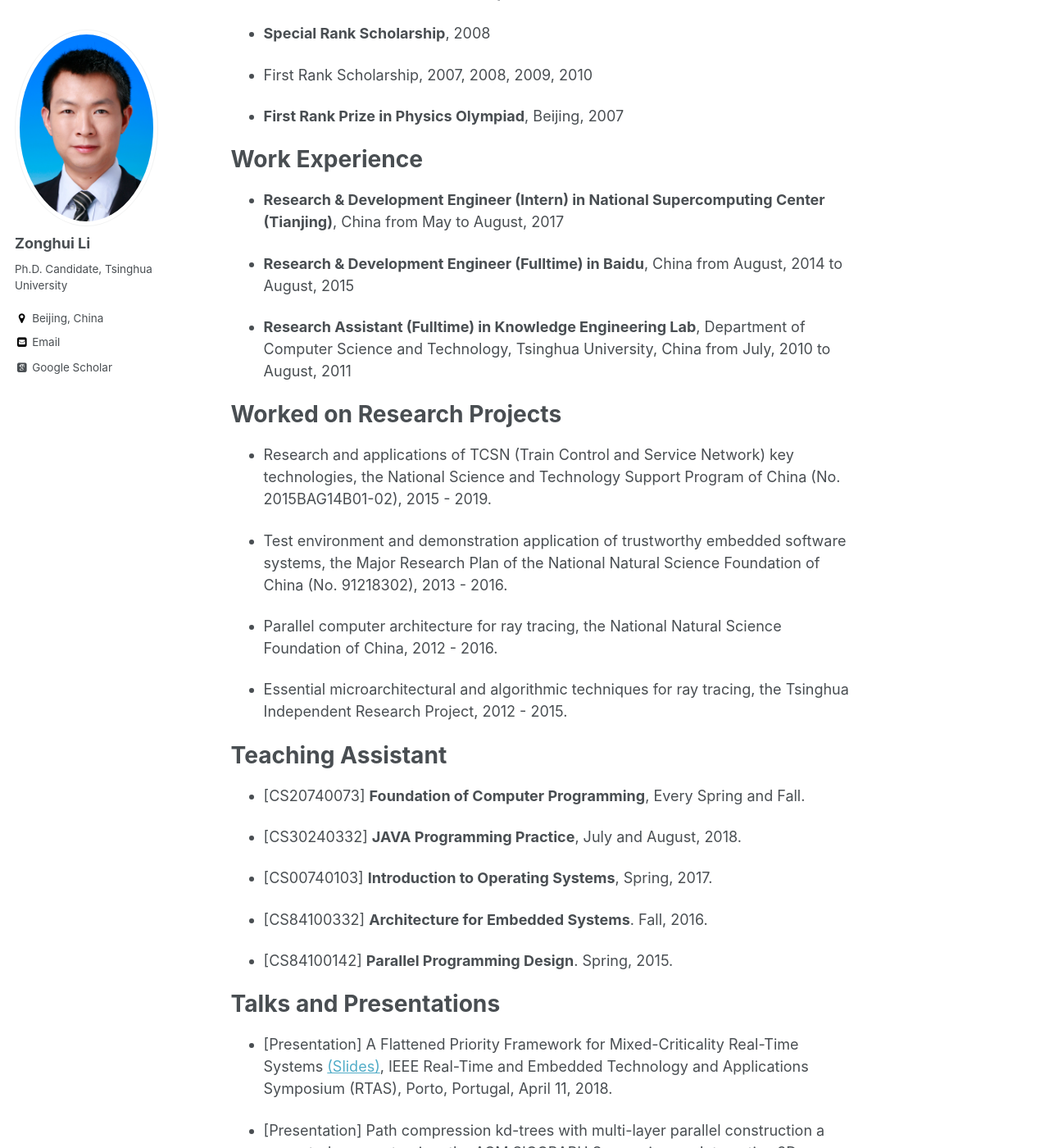
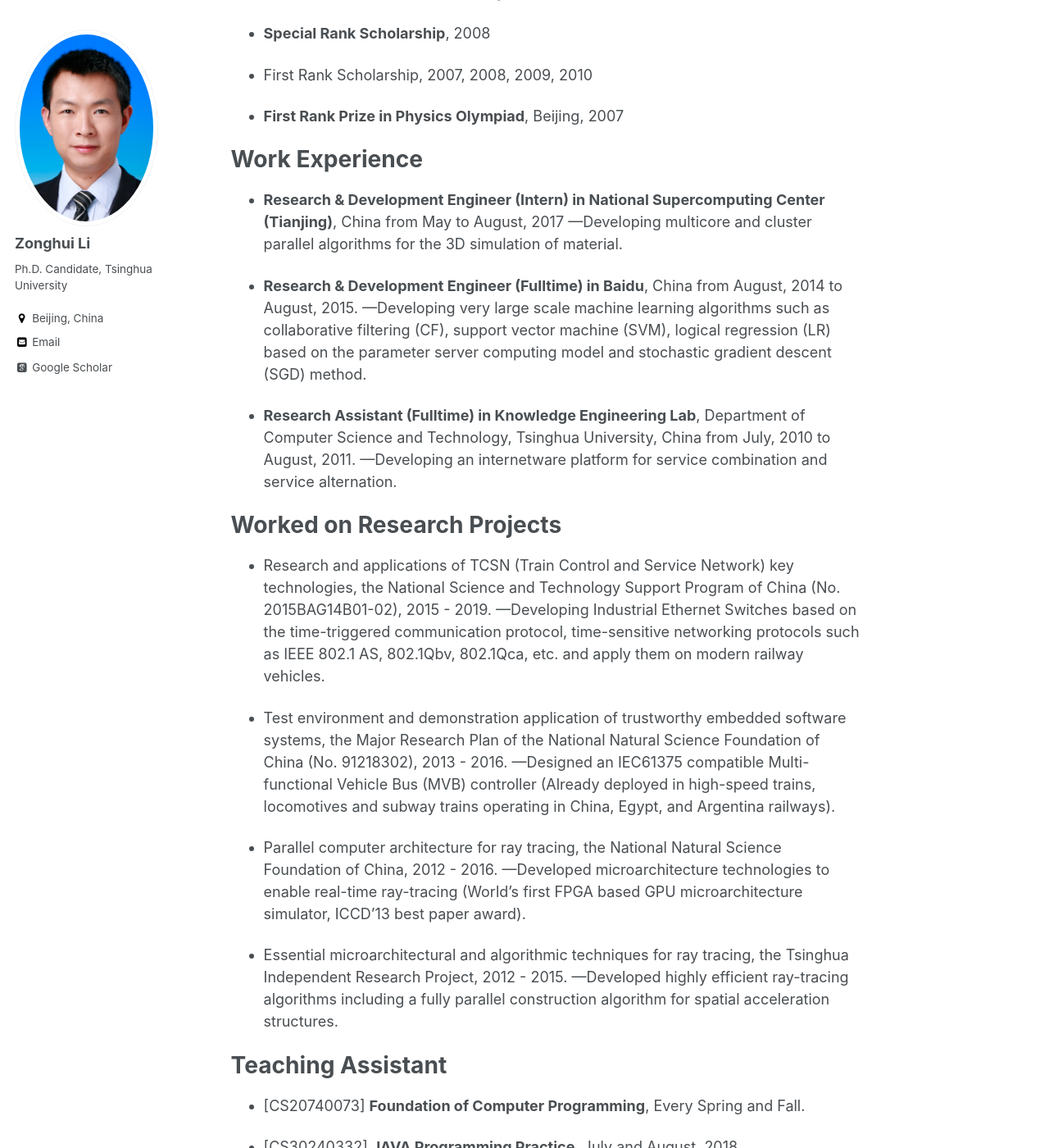
Before and after one commit to yingwangbjtu/lizonghui.github.io, a Jekyll site: the page built from _pages/about.md, in a window 1280 px wide and 1400 px high, scrolled down 929 px. Shown: the whole window at 82% size. Built offline with Jekyll 4.4.1, drawn with Linux system fonts in a browser that asks for light colours; some web fonts are replaced; some of the changed text lies outside the part shown.

Commit message:
Update about.md

```diff
--- a/_pages/about.md
+++ b/_pages/about.md
@@ -10,7 +10,7 @@ redirect_from:
 
 He received the B.S. degree in computer science from the Beijing Information Science and Technology University, and the M.S. degree in integrated circuits from the Institute of Microelectronics, Tsinghua University, Beijing, China, in 2010 and 2014, respectively.
 
-He is currently working toward the Ph.D. degree in software engineering at the School of Software, Tsinghua University, China since 2015. His research interests include Time Sensitive Networking, Industrial Ethernet, Real-time Embedded Systems, High Performance Computing.
+He is currently working toward the Ph.D. degree in software engineering at the School of Software, Tsinghua University, China since 2015. His research interests include Time Sensitive Networking, Industrial Ethernet, Real-time Embedded Systems, High Performance Computer Architecture, and Parallel Algorithms.
 
 His supervisor and co-supervisor are [Ming Gu](http://www.thss.tsinghua.edu.cn/publish/soften/3131/2010/20101219102622467554674/20101219102622467554674_.html) and [Jiaguang Sun](http://www.thss.tsinghua.edu.cn/publish/soften/3131/2010/20101219095105462245998/20101219095105462245998_.html), respectively. He is partly advised by the guest professors, [Xiaoyu Song](https://www.pdx.edu/ece/song), Portland State University and [Chenyang Lu](https://www.cse.wustl.edu/~lu/), Washington University in St. Louis.
 
@@ -42,22 +42,28 @@ Awards and Honors
 Work Experience
 ======
 - **Research & Development Engineer (Intern) in National Supercomputing Center (Tianjing)**, China from May to August, 2017
+---Developing multicore and cluster parallel algorithms for the 3D simulation of material.
 
-- **Research & Development Engineer (Fulltime) in Baidu**, China from August, 2014 to August, 2015
+- **Research & Development Engineer (Fulltime) in Baidu**, China from August, 2014 to August, 2015.
+---Developing very large scale machine learning algorithms such as collaborative filtering (CF), support vector machine (SVM), logical regression (LR) based on the parameter server computing model and stochastic gradient descent (SGD) method.
 
-- **Research Assistant (Fulltime) in Knowledge Engineering Lab**, Department of Computer Science and Technology, Tsinghua University, China from July, 2010 to August, 2011
+- **Research Assistant (Fulltime) in Knowledge Engineering Lab**, Department of Computer Science and Technology, Tsinghua University, China from July, 2010 to August, 2011.
+---Developing an internetware platform for service combination and service alternation.
 
 
 Worked on Research Projects
 ======
 - Research and applications of TCSN (Train Control and Service Network) key technologies, the National Science and Technology Support Program of China (No. 2015BAG14B01-02), 2015 - 2019.
+---Developing Industrial Ethernet Switches based on the time-triggered communication protocol, time-sensitive networking protocols such as IEEE 802.1 AS, 802.1Qbv, 802.1Qca, etc. and apply them on modern railway vehicles.
 
 - Test environment and demonstration application of trustworthy embedded software systems, the Major Research Plan of the National Natural Science Foundation of China (No. 91218302), 2013 - 2016.
+---Designed an IEC61375 compatible Multi-functional Vehicle Bus (MVB) controller (Already deployed in high-speed trains, locomotives and subway trains operating in China, Egypt, and Argentina railways).
 
 - Parallel computer architecture for ray tracing, the National Natural Science Foundation of China, 2012 - 2016.
+---Developed microarchitecture technologies to enable real-time ray-tracing (World’s first FPGA based GPU microarchitecture simulator, ICCD’13 best paper award).
 
 - Essential microarchitectural and algorithmic techniques for ray tracing, the Tsinghua Independent Research Project, 2012 - 2015.
-
+---Developed highly efficient ray-tracing algorithms including a fully parallel construction algorithm for spatial acceleration structures.
 
 Teaching Assistant
 ======
@@ -104,3 +110,13 @@ FastTree: a hardware KD-tree construction acceleration engine for real-time ray
 
 - Xingyu Liu, Shikai Li, Kuan Fang, Yufei Ni, **Zonghui Li**, Yangdong Deng:
 RadixBoost: A hardware acceleration structure for scalable radix sort on graphic processors. ISCAS 2015: 1174-1177
+
+- Z. Li, T. Wang, Y. Deng: Fully parallel kd-tree construction for real-time ray tracing. ACM SIGGRAPH Symposium on Interactive 3D Graphics and Games, I3D 2014: 159. (**I3D-poster**)
+
+- K. Fang, Y. Ni, J. He, **Z. Li**, S. Mu, and Y. Deng, “FastLane: An FPGA Accelerated GPU Microarchitecture Simulator,” IEEE International Conference on Computer Design, 2013. (Best Paper Award)
+
+- Y. Jiang, **Z. Li**, H. Zhang, Y. Deng, X. Song, M. Gu, and J. Sun. Design and Optimization of Multi-clocked Embedded Systems Using Formal Technique. ACM SIGSOFT Symposium on the Foundations of Software Engineering, 2013.
+
+- Y. Ma, B. Xu, Y. Bai, **Z. Li**: Building Linked Open University Data: Tsinghua University Open Data as a Showcase. JIST 2011: 385-393.
+
+- S. Luo, B. Xu, K. Sun, Y. Bai, P. Zhang, J. Hu, **Z. Li**: iWeb: A Service-Oriented Web Application Framework with Service Selection over QoS and Context. ICEBE 2011: 278-285.
```
Also changed, not shown: other parts of _pages/about.md (+1 -1 lines).
